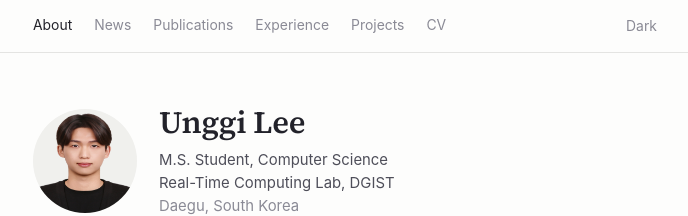
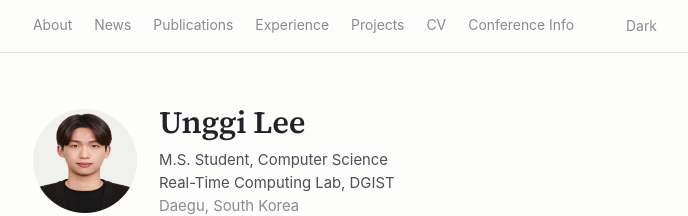
Before and after one commit to unggix/unggix.github.io, a Jekyll site: the page built from _pages/about.md, in a window 1280 px wide. Shown: the top 216 px of the page, without its empty margins (295-983 px from the left). Built offline with Jekyll 4.4.1, drawn with Linux system fonts in a browser that asks for light colours.

Commit message:
Update homepage.html

```diff
--- a/_layouts/homepage.html
+++ b/_layouts/homepage.html
@@ -40,6 +40,8 @@
       <a href="#experience">Experience</a>
       <a href="#projects">Projects</a>
       <a href="#cv">CV</a>
+      <a href="https://unggix.github.io/conference-info/">Conference Info</a>
+
     </nav>
     <button class="nav__theme" id="theme-toggle" type="button" aria-label="Toggle dark mode">
       <span class="nav__theme-light">Dark</span><span class="nav__theme-dark">Light</span>
```
